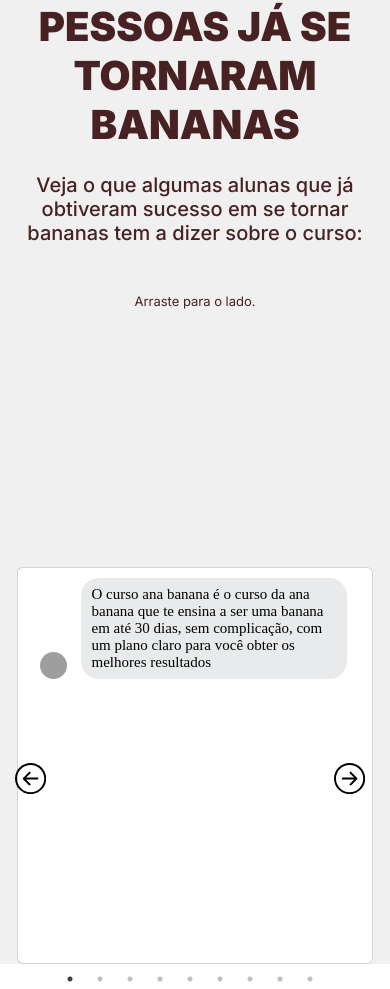
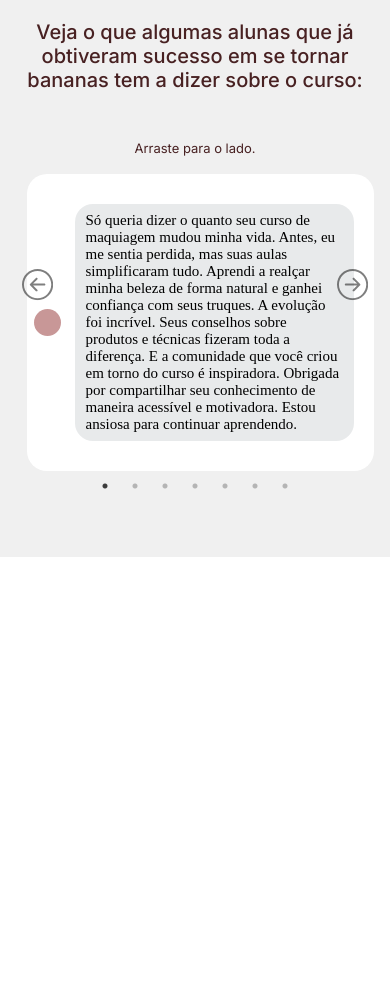
Before and after one commit to HenriAguiar/LandingPageAna, a Next.js app: page / in a window 390 px wide. Shown: the part 1131-2120 px from the top of the page. After the commit the page ends 1688 px from the top, so only its background shows below. Built offline with nearby package versions, Linux system fonts and the light colour scheme; grey boxes are pictures that could not be loaded.

Commit message:
Fix: Adiciona card responsivo, ajusta responsividade do slider

```diff
--- /dev/null
+++ b/src/app/components/CardR.js
@@ -0,0 +1,22 @@
+
+export default function CardR() {
+    return (
+        <div className="d-flex align-items-center justify-content-center divcar">
+            <div className="car">
+                <div className="carContainer">
+                    <div className="fotocar">
+                        <div className="fot">
+                        </div>
+                    </div>
+                    <div className="balaocar">
+                        <div className="textocar">
+                            Só queria dizer o quanto seu curso de maquiagem mudou minha vida. Antes, eu me sentia perdida, mas suas aulas simplificaram tudo. Aprendi a realçar minha beleza de forma natural e ganhei confiança com seus truques.
+                            A evolução foi incrível. Seus conselhos sobre produtos e técnicas fizeram toda a diferença. E a comunidade que você criou em torno do curso é inspiradora.
+                            Obrigada por compartilhar seu conhecimento de maneira acessível e motivadora. Estou ansiosa para continuar aprendendo.
+                        </div>
+                    </div>
+                </div>
+            </div>
+        </div>
+    )
+}
--- a/src/app/components/Carrossel.js
+++ b/src/app/components/Carrossel.js
@@ -4,6 +4,7 @@ import React, { Component, useState, useEffect } from "react";
 import "slick-carousel/slick/slick.css";
 import "slick-carousel/slick/slick-theme.css";
 import Card from "./Card";
+import CardR from "./CardR";
 
 
 function SampleNextArrow(props) {
@@ -143,14 +144,16 @@ export default class Carrossel extends Component {
                     breakpoint: 732,
                     settings: {
                         centerMode: false,
-                        slidesToShow: 2,
+                        slidesToShow: 1,
                         infinite: false,
                     }
                 },
                 {
-                    breakpoint: 717,
+                    breakpoint: 580,
                     settings: {
                         slidesToShow: 1,
+                        centerMode: true,
+                        infinite: true,
                     }
                 },
                 {
@@ -166,23 +169,19 @@ export default class Carrossel extends Component {
             ]
         };
         return (
-            <div className="divSlider">
-                <div className="container-fluid" >
-                    <div className="d-flex align-items-center justify-content-center containerSlider">
+                <div className="container-fluid p-0" >
+                    <div className="d-flex align-items-center justify-content-center divSlider">
                         <Slider {...settings} className="slider">
-                            <Card></Card>
-                            <Card></Card>
-                            <Card></Card>
-                            <Card></Card>
-                            <Card></Card>
-                            <Card></Card>
-                            <Card></Card>
-                            <Card></Card>
-                            <Card></Card>
+                            <CardR></CardR>
+                            <CardR></CardR>
+                            <CardR></CardR>
+                            <CardR></CardR>
+                            <CardR></CardR>
+                            <CardR></CardR>
+                            <CardR></CardR>
                         </Slider>
                     </div>
                 </div>
-            </div>
         );
     }
 }
--- /dev/null
+++ b/src/app/components/card.scss
@@ -0,0 +1,75 @@
+.divcar {
+    height: 100%;
+    max-width: 424px;
+    min-width: 347px;
+}
+
+@media (max-width: 576px) {
+    .divcar {
+        height: 100%;
+        max-width: 80vw;
+        min-width: 347px;
+    }
+}
+
+.car {
+    display: flex;
+    padding: 20px 0px;
+    flex-direction: column;
+    justify-content: center;
+    align-items: center;
+    gap: 10px;
+    align-self: stretch;
+    flex: 1 0 0;
+    border-radius: 20px;
+    background: #FFF;
+}
+
+.carContainer {
+    display: flex;
+    padding: 10px 20px 10px 7px;
+    align-items: center;
+    gap: 14px;
+    align-self: stretch;
+}
+
+.fotocar {
+    display: flex;
+    flex-direction: column;
+    justify-content: flex-end;
+    align-items: center;
+    align-self: stretch;
+}
+
+.fot {
+    display: flex;
+    height: 27px;
+    width: 27px;
+    justify-content: flex-end;
+    align-items: bottom;
+    border-radius: 360px;
+    background: #C89797;
+}
+
+
+.balaocar {
+    display: flex;
+    padding: 8px 11px;
+    flex-direction: column;
+    justify-content: center;
+    align-items: center;
+    gap: 10px;
+    flex: 1 0 0;
+    border-radius: 18px;
+    background: #E8EAEB;
+}
+
+.textocar {
+    color: #000;
+    flex: 1 0 0;
+    font-family: "SF Pro";
+    font-size: 15px;
+    font-style: normal;
+    font-weight: 400;
+    line-height: normal;
+}
--- a/src/app/components/slider.scss
+++ b/src/app/components/slider.scss
@@ -1,18 +1,23 @@
-
-
 .slider {
-  max-width: 100vw;
+  max-width: 100%;
+}
+.slider div{
+  display: flex;
+  align-items: center;
+  justify-content: center;
+}
+@media (min-width: 459px) and (max-width: 580px){
+  .slider div{
+    display: flex;
+    align-items: center;
+    justify-content: flex-start;
+  }
 }
 
+.divSlider{
+  max-width: 98.9vw;
+}
 
-
-
-.slider{
-
-}
-.slider div{
-
-}
 
 .containerSetaR {
   display: flex;
@@ -27,10 +32,12 @@
   bottom: 170px;
   z-index: 2;
 }
-.slick-slide{
+
+.slick-slide {
   padding-left: 10px;
   padding-top: 10px;
 }
+
 .containerSetaL {
   display: flex;
   width: 8vw;
@@ -44,14 +51,21 @@
   bottom: 170px;
   z-index: 2;
 }
-.seta{
+
+.seta {
   width: auto;
   height: auto;
+  opacity: 0.5;
 }
 
-.divSlider{
-  padding-right: 10px;
+.divFantasma {
+  /* Adicione seus estilos aqui */
+  width: 356px;
+  background-color: aqua;
 }
+
+
+
 .containerSeta svg {
   flex: 1 0 0;
   align-self: stretch;
--- a/src/app/globals.scss
+++ b/src/app/globals.scss
@@ -1,5 +1,6 @@
 @import '~bootstrap/scss/bootstrap.scss';
 @import 'src/app/components/slider.scss';
+@import 'src/app/components/card.scss';
 
 
 .link {
@@ -34,7 +35,7 @@
 
 .tituloSecao {
   color: #482122;
-  text-align: start;
+  text-align: flex-start;
   font-size: 40px;
   font-style: normal;
   font-weight: 900;
@@ -62,7 +63,7 @@
 
 .paragrafoSecao {
   color: #482122;
-  text-align: start;
+  text-align: flex-start;
   font-size: 20px;
   font-style: normal;
   font-weight: 500;
@@ -114,7 +115,7 @@
 
 .card {
   display: flex;
-  width: 356px;
+  flex: 1 0 0;
   height: 397px;
   padding-bottom: 1px;
   flex-direction: column;
@@ -125,7 +126,7 @@
 
 .divCard {
   height: 100%;
-  width: 100%;
+
 }
 
 .cardContainer {
@@ -207,7 +208,7 @@
 
   .tituloSecao {
     color: #482122;
-    text-align: start;
+    text-align: flex-start;
     font-size: 25px;
     font-style: normal;
     font-weight: 900;
@@ -216,7 +217,7 @@
 
   .paragrafoSecao {
     color: #482122;
-    text-align: start;
+    text-align: flex-start;
     font-size: 18px;
     font-style: normal;
     font-weight: 500;
--- a/src/app/page.jsx
+++ b/src/app/page.jsx
@@ -141,24 +141,21 @@ export default function Page() {
           </div>
         </div>
       </div>
-
       <div className="fundoCinza">
         <div className="container containerTabletHalf d-flex flex-column justify-content-center align-items-center">
-          <div className="">
             <div className="d-flex justify-content-center align-items-center">
               <h className="tituloSecaoCentro">CENTENAS DE PESSOAS JÁ SE TORNARAM BANANAS</h>
             </div>
-            <div className="d-flex paragrafoSecaoCentro justify-content-start align-items-center pt-4 pb-5">
+            <div className="d-flex paragrafoSecaoCentro justify-content-center align-items-center pt-4 pb-5">
               <h>Veja o que algumas alunas que já obtiveram sucesso em se tornar bananas tem a dizer sobre o curso: </h>
             </div>
             <div>
               <div className="textoAuxiliar pb-2">
                 Arraste para o lado.
               </div>
+              <Carrossel></Carrossel>
             </div>
-          </div>
         </div>
-        <Carrossel></Carrossel>
       </div>
     </>
   )
```
